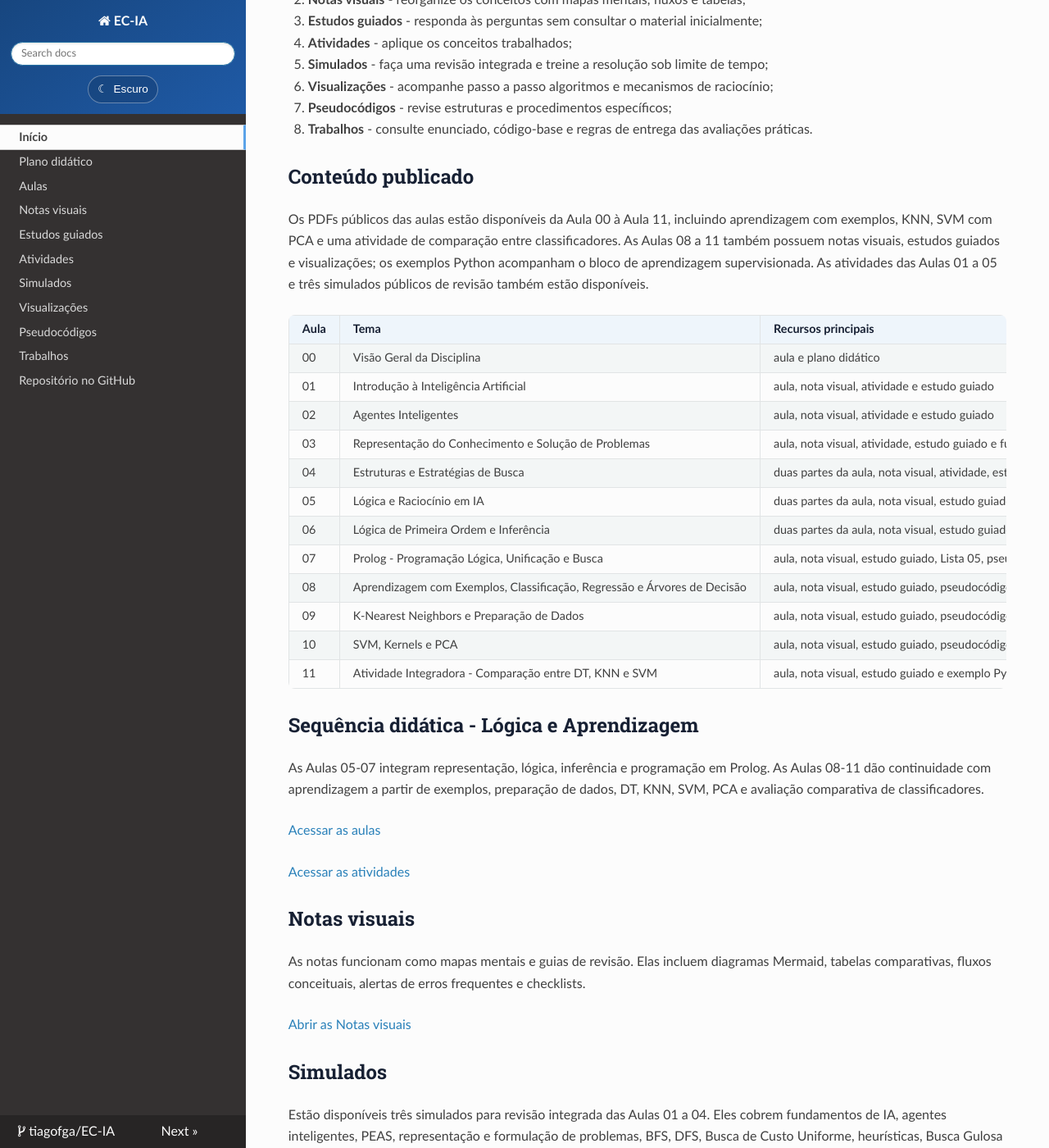
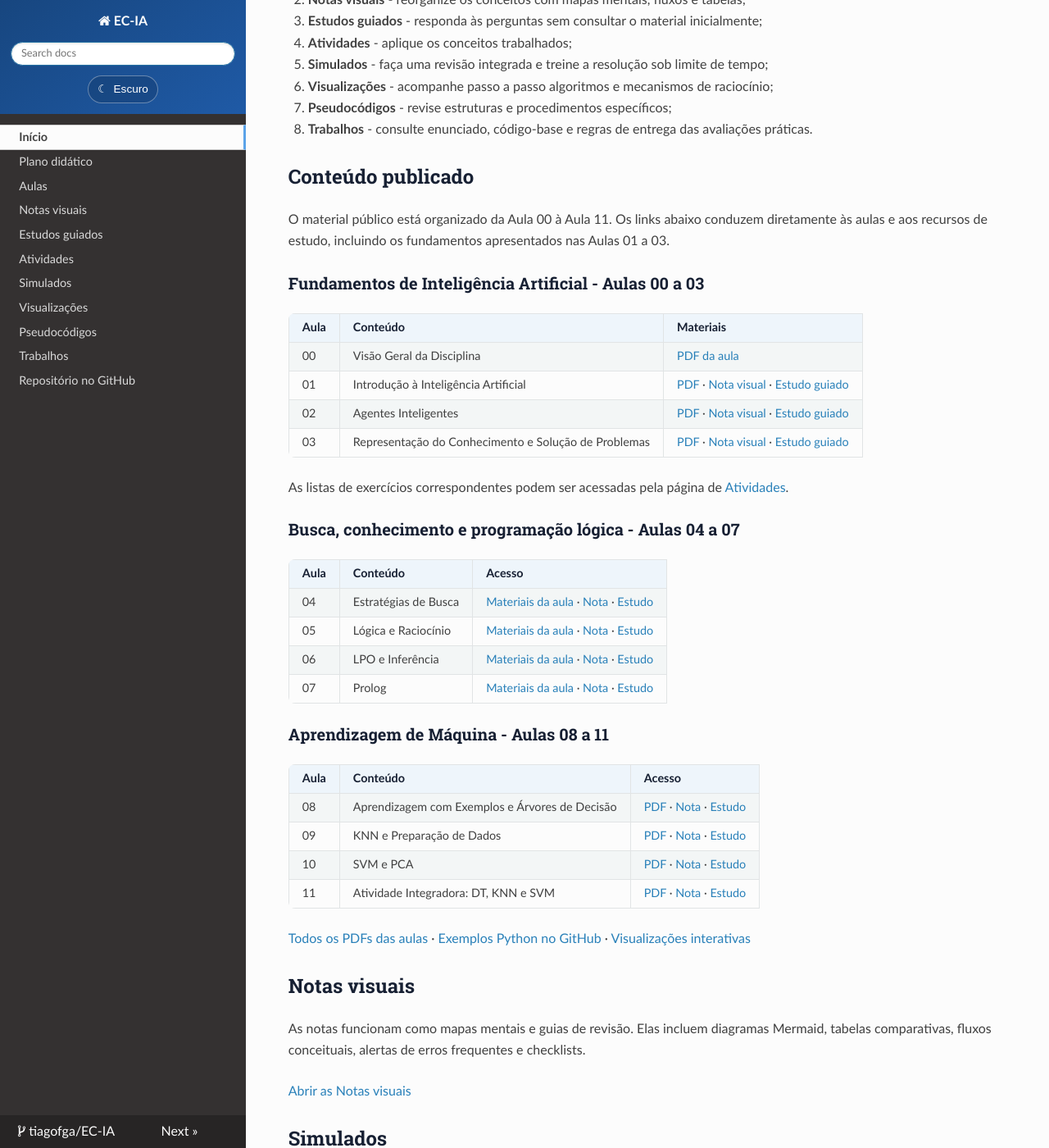
Before and after one commit to tiagofga/EC-IA, an MkDocs documentation site: the page built from docs/index.md, in a window 1280 px wide and 1400 px high, scrolled down 549 px. Shown: the whole window at 82% size. Built offline with MkDocs 1.6.1, drawn with Linux system fonts in a browser that asks for light colours; nearby versions of some CDN libraries; some of the changed text lies outside the part shown.

Commit message:
fix(site): restore access to early lessons and improve homepage navigation

```diff
--- a/docs/index.md
+++ b/docs/index.md
@@ -21,30 +21,38 @@ Se você está acompanhando a disciplina durante o semestre, use esta sequência
 
 ## Conteúdo publicado
 
-Os PDFs públicos das aulas estão disponíveis da Aula 00 à Aula 11, incluindo aprendizagem com exemplos, KNN, SVM com PCA e uma atividade de comparação entre classificadores. As Aulas 08 a 11 também possuem notas visuais, estudos guiados e visualizações; os exemplos Python acompanham o bloco de aprendizagem supervisionada. As atividades das Aulas 01 a 05 e três simulados públicos de revisão também estão disponíveis.
+O material público está organizado da Aula 00 à Aula 11. Os links abaixo conduzem diretamente às aulas e aos recursos de estudo, incluindo os fundamentos apresentados nas Aulas 01 a 03.
 
-| Aula | Tema | Recursos principais |
+### Fundamentos de Inteligência Artificial - Aulas 00 a 03
+
+| Aula | Conteúdo | Materiais |
 |---|---|---|
-| 00 | Visão Geral da Disciplina | aula e plano didático |
-| 01 | Introdução à Inteligência Artificial | aula, nota visual, atividade e estudo guiado |
-| 02 | Agentes Inteligentes | aula, nota visual, atividade e estudo guiado |
-| 03 | Representação do Conhecimento e Solução de Problemas | aula, nota visual, atividade, estudo guiado e fundamentos de busca |
-| 04 | Estruturas e Estratégias de Busca | duas partes da aula, nota visual, atividade, estudo guiado, pseudocódigos, visualizações e Trabalho 01 |
-| 05 | Lógica e Raciocínio em IA | duas partes da aula, nota visual, estudo guiado, pseudocódigos e visualizações de Wumpus, modelos e resolução |
-| 06 | Lógica de Primeira Ordem e Inferência | duas partes da aula, nota visual, estudo guiado, pseudocódigos e visualizações de unificação e inferência |
-| 07 | Prolog - Programação Lógica, Unificação e Busca | aula, nota visual, estudo guiado, Lista 05, pseudocódigos e visualização de resolução de metas |
-| 08 | Aprendizagem com Exemplos, Classificação, Regressão e Árvores de Decisão | aula, nota visual, estudo guiado, pseudocódigo e exemplos Python |
-| 09 | K-Nearest Neighbors e Preparação de Dados | aula, nota visual, estudo guiado, pseudocódigos e exemplos Python |
-| 10 | SVM, Kernels e PCA | aula, nota visual, estudo guiado, pseudocódigos e exemplos Python |
-| 11 | Atividade Integradora - Comparação entre DT, KNN e SVM | aula, nota visual, estudo guiado e exemplo Python |
+| 00 | Visão Geral da Disciplina | [PDF da aula](aulas/index.md) |
+| 01 | Introdução à Inteligência Artificial | [PDF](aulas/index.md) · [Nota visual](notas/01-introducao/README.md) · [Estudo guiado](estudos-guiados/01-introducao/README.md) |
+| 02 | Agentes Inteligentes | [PDF](aulas/index.md) · [Nota visual](notas/02-agentes/README.md) · [Estudo guiado](estudos-guiados/02-agentes/README.md) |
+| 03 | Representação do Conhecimento e Solução de Problemas | [PDF](aulas/index.md) · [Nota visual](notas/03-conhecimento/README.md) · [Estudo guiado](estudos-guiados/03-conhecimento/README.md) |
 
-## Sequência didática - Lógica e Aprendizagem
+As listas de exercícios correspondentes podem ser acessadas pela página de [Atividades](atividades/index.md).
 
-As Aulas 05-07 integram representação, lógica, inferência e programação em Prolog. As Aulas 08-11 dão continuidade com aprendizagem a partir de exemplos, preparação de dados, DT, KNN, SVM, PCA e avaliação comparativa de classificadores.
+### Busca, conhecimento e programação lógica - Aulas 04 a 07
 
-[Acessar as aulas](aulas/index.md)
+| Aula | Conteúdo | Acesso |
+|---|---|---|
+| 04 | Estratégias de Busca | [Materiais da aula](aulas/index.md) · [Nota](notas/04-busca/README.md) · [Estudo](estudos-guiados/04-busca/README.md) |
+| 05 | Lógica e Raciocínio | [Materiais da aula](aulas/index.md) · [Nota](notas/05-logica/README.md) · [Estudo](estudos-guiados/05-logica/README.md) |
+| 06 | LPO e Inferência | [Materiais da aula](aulas/index.md) · [Nota](notas/06-lpo-inferencia/README.md) · [Estudo](estudos-guiados/06-lpo-inferencia/README.md) |
+| 07 | Prolog | [Materiais da aula](aulas/index.md) · [Nota](notas/07-prolog/README.md) · [Estudo](estudos-guiados/07-prolog/README.md) |
 
-[Acessar as atividades](atividades/index.md)
+### Aprendizagem de Máquina - Aulas 08 a 11
+
+| Aula | Conteúdo | Acesso |
+|---|---|---|
+| 08 | Aprendizagem com Exemplos e Árvores de Decisão | [PDF](aulas/index.md) · [Nota](notas/08-aprendizagem-exemplos/README.md) · [Estudo](estudos-guiados/08-aprendizagem-exemplos/README.md) |
+| 09 | KNN e Preparação de Dados | [PDF](aulas/index.md) · [Nota](notas/09-knn/README.md) · [Estudo](estudos-guiados/09-knn/README.md) |
+| 10 | SVM e PCA | [PDF](aulas/index.md) · [Nota](notas/10-svm/README.md) · [Estudo](estudos-guiados/10-svm/README.md) |
+| 11 | Atividade Integradora: DT, KNN e SVM | [PDF](aulas/index.md) · [Nota](notas/11-atividade-comparacao/README.md) · [Estudo](estudos-guiados/11-atividade-comparacao/README.md) |
+
+[Todos os PDFs das aulas](aulas/index.md) · [Exemplos Python no GitHub](https://github.com/tiagofga/EC-IA/tree/feat/aulas-08-11-aprendizado-supervisionado/exemplos) · [Visualizações interativas](visualizacoes/index.md)
 
 ## Notas visuais
 
@@ -83,13 +91,8 @@ O primeiro trabalho prático utiliza diretamente os conteúdos da Aula 04.
 
 A versão **v0.10.0** está em preparação nesta branch; o Trabalho 2 está reservado para a **v0.11.0**.
 
-Esta versão consolida a atualização da Aula 06 - Parte II, a Aula 07 - Prolog, a Lista 05 e seus materiais complementares de estudo, pseudocódigos e visualização interativa.
+A v0.10.0 reúne as Aulas 08 a 11, exemplos Python, notas visuais, estudos guiados, pseudocódigos e visualizações. As Aulas 05 a 07 permanecem disponíveis com os materiais anteriores.
 
 ## Sobre este material
 
 O repositório contém apenas a parte pública da disciplina. Gabaritos, testes e mapas ocultos, soluções de referência ainda não liberadas e materiais internos de avaliação não são publicados.
-
-
-## Bloco de aprendizagem supervisionada - Aulas 08 a 11
-
-Aula 08: Aprendizagem e Árvores de Decisão; Aula 09: KNN e preparação de dados; Aula 10: SVM, kernels e PCA; Aula 11: comparação de classificadores. Consulte [as aulas](aulas/index.md), [os exemplos Python](https://github.com/tiagofga/EC-IA/tree/main/exemplos) e as visualizações. O Trabalho 2 está reservado para a futura versão v0.11.0.
```
